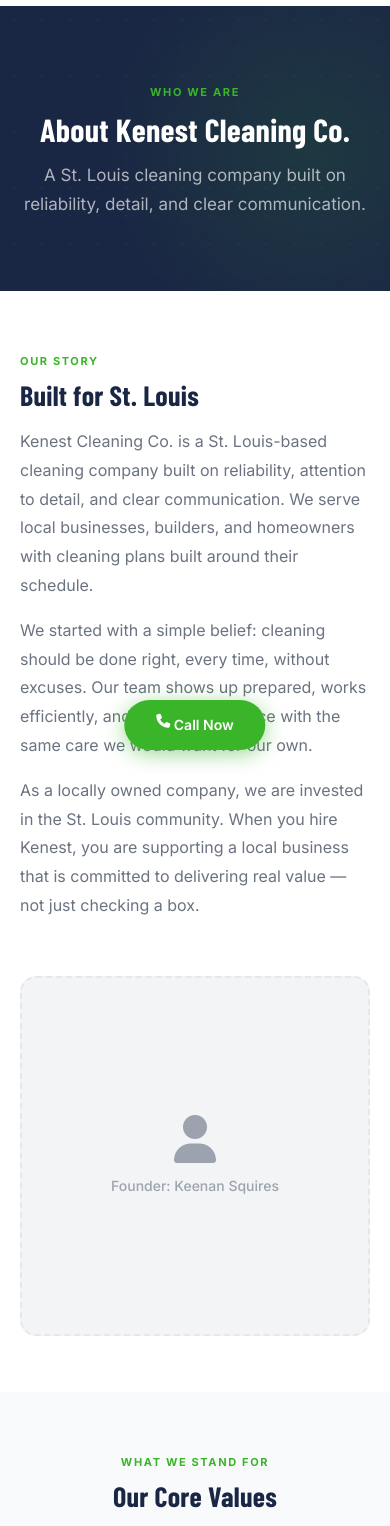
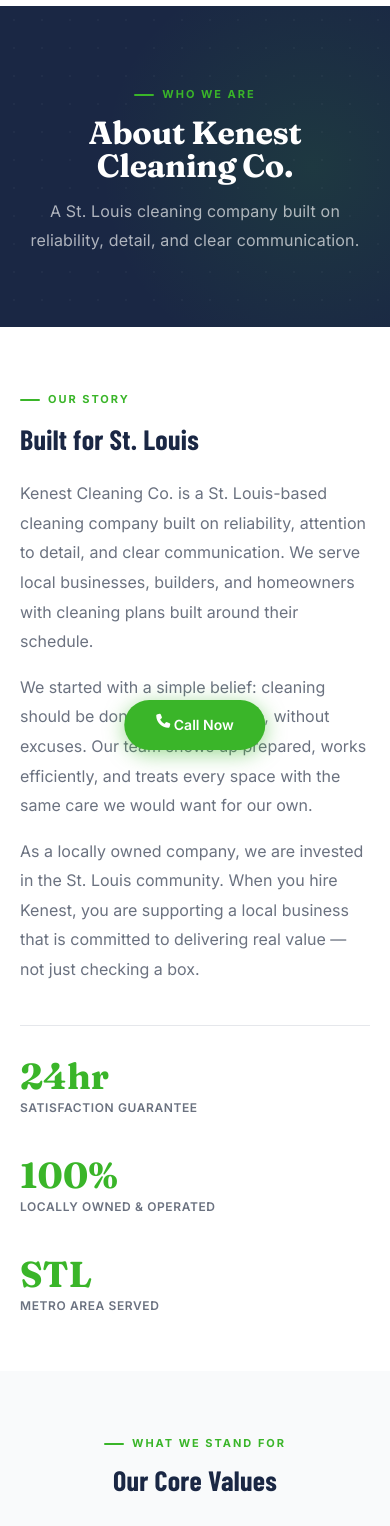
Before and after one commit to squiressolutions/kenest-cleaning, a website: page public/about.html in a window 390 px wide. Shown: the part 74-1600 px from the top of the page. Drawn offline with nearby package versions, Linux system fonts and the light colour scheme; a web font is replaced by a local one.

Commit message:
Update phone/email, lighten contact email, remove about photo placeholder, typography overhaul with Fraunces display font

```diff
--- a/public/about.html
+++ b/public/about.html
@@ -23,17 +23,27 @@
 <!-- Story Section -->
 <section class="section">
   <div class="container">
-    <div class="about-story">
-      <div class="about-story-text fade-up">
-        <span class="section-label">Our Story</span>
-        <h2 class="section-title">Built for St. Louis</h2>
+    <div class="about-story-full fade-up">
+      <span class="section-label">Our Story</span>
+      <h2 class="section-title">Built for St. Louis</h2>
+      <div class="about-story-body">
         <p>Kenest Cleaning Co. is a St. Louis-based cleaning company built on reliability, attention to detail, and clear communication. We serve local businesses, builders, and homeowners with cleaning plans built around their schedule.</p>
         <p>We started with a simple belief: cleaning should be done right, every time, without excuses. Our team shows up prepared, works efficiently, and treats every space with the same care we would want for our own.</p>
         <p>As a locally owned company, we are invested in the St. Louis community. When you hire Kenest, you are supporting a local business that is committed to delivering real value — not just checking a box.</p>
       </div>
-      <div class="photo-placeholder fade-up">
-        <i class="fa-solid fa-user"></i>
-        <span>Founder: Keenan Squires</span>
+      <div class="about-stats">
+        <div class="about-stat">
+          <span class="about-stat-number">24hr</span>
+          <span class="about-stat-label">Satisfaction Guarantee</span>
+        </div>
+        <div class="about-stat">
+          <span class="about-stat-number">100%</span>
+          <span class="about-stat-label">Locally Owned &amp; Operated</span>
+        </div>
+        <div class="about-stat">
+          <span class="about-stat-number">STL</span>
+          <span class="about-stat-label">Metro Area Served</span>
+        </div>
       </div>
     </div>
   </div>
--- a/public/css/style.css
+++ b/public/css/style.css
@@ -1,5 +1,5 @@
 /* ── Google Fonts ─────────────────────────────────────────────────────────── */
-@import url('https://fonts.googleapis.com/css2?family=Barlow+Condensed:wght@700;800&family=Inter:wght@400;500;600;700&display=swap');
+@import url('https://fonts.googleapis.com/css2?family=Fraunces:ital,opsz,wght@0,9..144,700;1,9..144,600;1,9..144,700&family=Barlow+Condensed:wght@600;700;800&family=Inter:wght@400;500;600;700&display=swap');
 
 /* ── CSS Variables ───────────────────────────────────────────────────────── */
 :root {
@@ -48,6 +48,12 @@ ul, ol { list-style: none; }
 button { cursor: pointer; border: none; background: none; font-family: inherit; }
 
 /* ── Typography ──────────────────────────────────────────────────────────── */
+/* 3-tier type system:
+   Display (Fraunces) → hero titles, CTA headlines, big impactful moments
+   Structure (Barlow Condensed) → section titles, card headers, subheadings
+   Body (Inter) → all body copy, labels, nav, UI
+*/
+
 h1, h2, h3, h4, h5, h6 {
   font-family: 'Barlow Condensed', sans-serif;
   font-weight: 700;
@@ -56,14 +62,32 @@ h1, h2, h3, h4, h5, h6 {
   color: var(--navy);
 }
 
-h1 { font-size: clamp(40px, 5vw, 68px); font-weight: 800; }
-h2 { font-size: clamp(28px, 3.5vw, 42px); }
-h3 { font-size: clamp(20px, 2.5vw, 28px); }
-h4 { font-size: 22px; }
-h5 { font-size: 18px; }
-h6 { font-size: 16px; font-family: 'Inter', sans-serif; font-weight: 600; }
+h1 { font-size: clamp(38px, 5vw, 66px); font-weight: 800; }
+h2 { font-size: clamp(26px, 3.5vw, 40px); font-weight: 700; }
+h3 { font-size: clamp(19px, 2.2vw, 26px); font-weight: 700; }
+h4 { font-size: 21px; font-weight: 700; }
+h5 { font-size: 17px; }
+h6 { font-size: 15px; font-family: 'Inter', sans-serif; font-weight: 600; }
 
 p { line-height: 1.7; }
+
+/* Display font — applied to hero h1, CTA h2, page-hero h1 */
+.hero-title,
+.cta-banner h2,
+.page-hero-title {
+  font-family: 'Fraunces', Georgia, serif;
+  font-weight: 700;
+  letter-spacing: -0.01em;
+  line-height: 1.05;
+}
+
+/* Italic accent on the display font where extra drama is needed */
+.hero-title em,
+.cta-banner h2 em {
+  font-style: italic;
+  font-weight: 600;
+  color: #6fe355;
+}
 
 /* ── Layout ──────────────────────────────────────────────────────────────── */
 .container {
@@ -82,27 +106,44 @@ p { line-height: 1.7; }
 
 /* ── Section Headers ─────────────────────────────────────────────────────── */
 .section-label {
-  display: inline-block;
+  display: inline-flex;
+  align-items: center;
+  gap: 8px;
   font-family: 'Inter', sans-serif;
   font-size: 11px;
   font-weight: 700;
-  letter-spacing: 0.15em;
+  letter-spacing: 0.18em;
   text-transform: uppercase;
   color: var(--green);
-  margin-bottom: 10px;
+  margin-bottom: 12px;
+}
+
+.section-label::before {
+  content: '';
+  display: inline-block;
+  width: 20px;
+  height: 2px;
+  background: var(--green);
+  border-radius: 2px;
+  flex-shrink: 0;
 }
 
 .section-title {
+  font-family: 'Barlow Condensed', sans-serif;
   font-size: clamp(28px, 3.5vw, 42px);
+  font-weight: 700;
   color: var(--navy);
   margin-bottom: 16px;
+  letter-spacing: 0.01em;
 }
 
 .section-sub {
-  font-size: 17px;
+  font-family: 'Inter', sans-serif;
+  font-size: 16px;
   color: var(--gray-500);
-  line-height: 1.7;
+  line-height: 1.75;
   max-width: 580px;
+  font-weight: 400;
 }
 
 .section-header {
@@ -433,9 +474,11 @@ p { line-height: 1.7; }
 }
 
 .hero-sub {
-  font-size: 18px;
+  font-family: 'Inter', sans-serif;
+  font-size: 17px;
+  font-weight: 400;
   color: rgba(255,255,255,0.65);
-  line-height: 1.7;
+  line-height: 1.75;
   margin-bottom: 36px;
   max-width: 480px;
 }
@@ -528,11 +571,14 @@ p { line-height: 1.7; }
 }
 
 .page-hero-sub {
-  font-size: 17px;
+  font-family: 'Inter', sans-serif;
+  font-size: 16px;
+  font-weight: 400;
   color: rgba(255,255,255,0.65);
   max-width: 560px;
   margin: 0 auto;
-  line-height: 1.7;
+  line-height: 1.8;
+  letter-spacing: 0.01em;
 }
 
 /* ── Trust Bar ───────────────────────────────────────────────────────────── */
@@ -738,8 +784,8 @@ p { line-height: 1.7; }
   border-radius: 50%;
   background: var(--green);
   color: var(--white);
-  font-family: 'Barlow Condensed', sans-serif;
-  font-size: 28px;
+  font-family: 'Fraunces', Georgia, serif;
+  font-size: 30px;
   font-weight: 700;
   display: flex;
   align-items: center;
@@ -1160,6 +1206,59 @@ p { line-height: 1.7; }
   grid-template-columns: 1fr 1fr;
   gap: 72px;
   align-items: center;
+}
+
+.about-story-full {
+  max-width: 820px;
+}
+
+.about-story-full .section-title {
+  margin-top: 4px;
+  margin-bottom: 24px;
+}
+
+.about-story-body {
+  display: flex;
+  flex-direction: column;
+  gap: 16px;
+  margin-bottom: 40px;
+}
+
+.about-story-body p {
+  font-size: 16px;
+  color: var(--gray-500);
+  line-height: 1.85;
+}
+
+.about-stats {
+  display: flex;
+  gap: 40px;
+  padding-top: 32px;
+  border-top: 1px solid var(--gray-200);
+  flex-wrap: wrap;
+}
+
+.about-stat {
+  display: flex;
+  flex-direction: column;
+  gap: 4px;
+}
+
+.about-stat-number {
+  font-family: 'Fraunces', Georgia, serif;
+  font-size: 36px;
+  font-weight: 700;
+  color: var(--green);
+  line-height: 1;
+}
+
+.about-stat-label {
+  font-family: 'Inter', sans-serif;
+  font-size: 12px;
+  font-weight: 600;
+  letter-spacing: 0.05em;
+  text-transform: uppercase;
+  color: var(--gray-500);
 }
 
 .about-story-text p {
--- a/public/js/main.js
+++ b/public/js/main.js
@@ -84,11 +84,11 @@ const FOOTER_HTML = `
           <div class="footer-col-title">Contact</div>
           <div class="footer-contact-line">
             <i class="fa-solid fa-phone"></i>
-            <a href="tel:[YOUR BUSINESS PHONE]" class="footer-link">[YOUR BUSINESS PHONE]</a>
+            <a href="tel:3143256533" class="footer-link">(314) 325-6533</a>
           </div>
           <div class="footer-contact-line">
             <i class="fa-solid fa-envelope"></i>
-            <a href="mailto:[YOUR BUSINESS EMAIL]" class="footer-link">[YOUR BUSINESS EMAIL]</a>
+            <a href="mailto:kenestcleaning@gmail.com" class="footer-link">kenestcleaning@gmail.com</a>
           </div>
           <div class="footer-contact-line">
             <i class="fa-solid fa-clock"></i>
@@ -287,7 +287,7 @@ function initForms() {
 function initMobileCTA() {
   if (window.innerWidth >= 768) return;
   const btn = document.createElement('a');
-  btn.href = 'tel:[YOUR BUSINESS PHONE]';
+  btn.href = 'tel:3143256533';
   btn.className = 'mobile-float-cta';
   btn.innerHTML = '<i class="fa-solid fa-phone"></i> &nbsp;Call Now';
   document.body.appendChild(btn);
```
Also changed, not shown: public/contact.html (+2 -2 lines), public/index.html (+4 -3 lines), server.js (+15 -17 lines).
